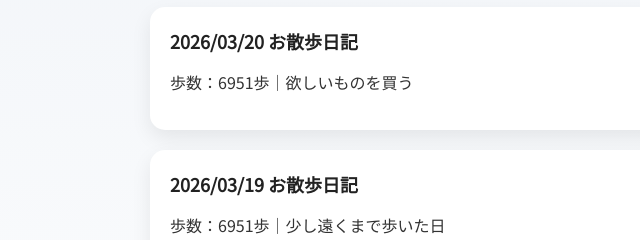
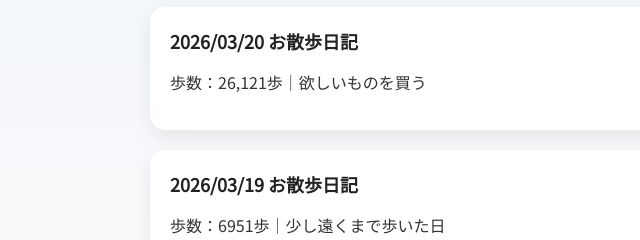
Before and after one commit to anknon39/blog-walk, a plain HTML site: page index.html in a window 1280 px wide. Shown: the part 371-611 px from the top of the page, 90-730 px from the left. Drawn offline with Linux system fonts and the light colour scheme.

Commit message:
Modify walking diary entries and total steps
Updated the total steps and latest walking diary entries.

```diff
--- a/index.html
+++ b/index.html
@@ -28,7 +28,7 @@
 
     <div class="article">
       <h3><a href="blog-walk3.html">2026/03/20 お散歩日記</a></h3>
-      <p>歩数：6951歩｜欲しいものを買う</p>
+      <p>歩数：26,121歩｜欲しいものを買う</p>
     </div>
 
 
```
